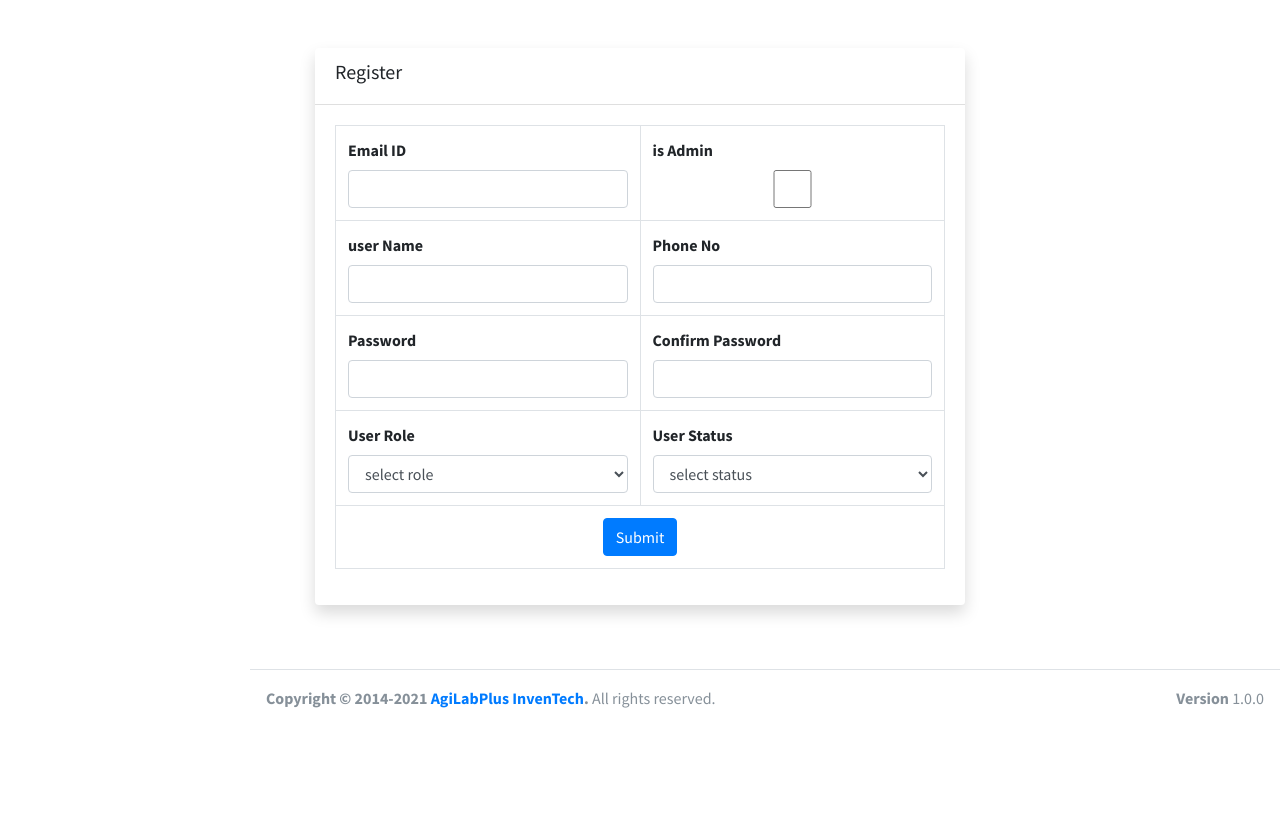
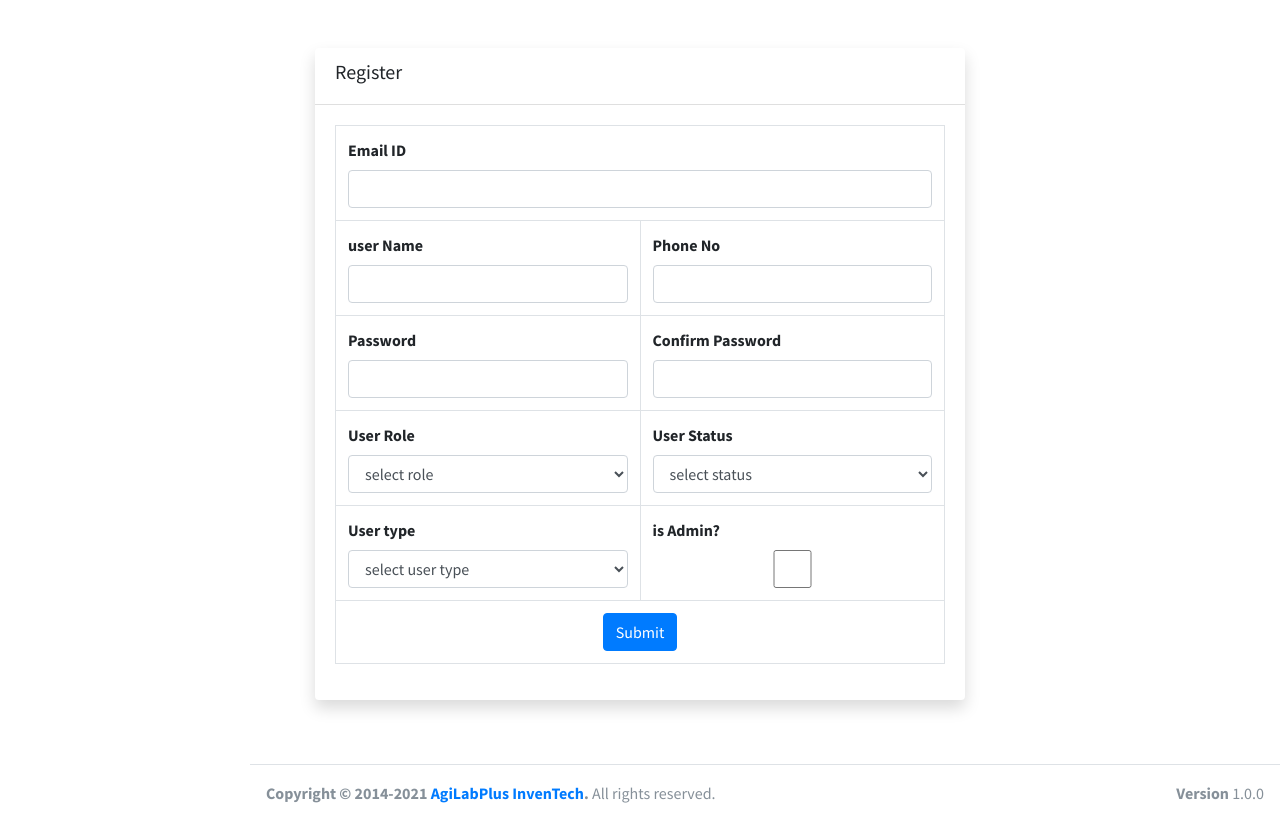
Before and after one commit to bhupesh-saptech/vrm, a CodeIgniter app: page /vrm/index.php/user/add in a window 1280 px wide. Before the commit the page ends 708 px from the top, so only its background shows below. Run offline with CodeIgniter, Linux system fonts and the light colour scheme; some libraries are stand-ins or nearby versions.

Commit message:
changes made

```diff
--- a/application/controllers/User.php
+++ b/application/controllers/User.php
@@ -27,12 +27,16 @@ class User extends CI_Controller {
         $this->form_validation->set_rules('role_id','User Role','required|trim');
         $this->form_validation->set_rules('mail_id','Email ID' ,'required|valid_email|is_unique[users.mail_id]');
         $this->form_validation->set_rules('pass_wd','Password' ,'required|trim');
-        $this->form_validation->set_rules('cpass_wd','Password' ,'required|trim|matches[pass_wd]');
+        $this->form_validation->set_rules('cpas_wd','Password' ,'required|trim|matches[pass_wd]');
         if($this->form_validation->run()) {
-            $data = array('user_nm'  => $this->input->post('user_nm'),
-                          'user_ph'   => $this->input->post('user_ph'),
-                          'mail_id'     => $this->input->post('mail_id') ,
-                          'pass_wd'    => $this->input->post('pass_wd') ) ;
+            $data = array('mail_id'  => $this->input->post('mail_id') ,
+                          'user_nm'  => $this->input->post('user_nm'),
+                          'user_ph'  => $this->input->post('user_ph'),
+                          'pass_wd'  => $this->input->post('pass_wd'),
+                          'role_id'  => $this->input->post('role_id') ,
+                          'user_st'  => $this->input->post('user_st') ,
+                          'user_ty'  => $this->input->post('user_ty') ,
+                          'user_ad'  => $this->input->post('user_ad') ) ;
             echo "<pre>";
             print_r($data);
         } else {
--- a/application/views/user/add.php
+++ b/application/views/user/add.php
@@ -10,15 +10,10 @@
                     <form method="post" action="<?php echo base_url('user/register')?>" autocomplete="off" >
                         <table class="table table-bordered">
                             <tr>
-                                <td>
+                                <td colspan="2">
                                     <label class="form-label">Email ID</label>
                                     <input class="form-control" type="email" name="mail_id" autocomplete="off" >
                                     <small><?php echo form_error('mail_id');?></small>
-                                </td>
-                                <td>
-                                    <label class="form-label" >is Admin</label>
-                                    <input class="form-control" type="checkbox" name="su_user" >
-                                    <small><?php echo form_error('su_user');?></small>
                                 </td>
                             </tr>
                             <tr>
@@ -41,8 +36,8 @@
                                 </td>
                                 <td>
                                     <label class="form-label" >Confirm Password</label>
-                                    <input class="form-control" type="password" name="cpass_wd" >
-                                    <small><?php echo form_error('cpass_wd');?></small>
+                                    <input class="form-control" type="password" name="cpas_wd" >
+                                    <small><?php echo form_error('cpas_wd');?></small>
                                 </td>
                             </tr>
                             <tr>
@@ -65,6 +60,22 @@
                                     <small><?php echo form_error('user_st');?></small>
                                 </td>
                             </tr>
+                            <tr>
+                                <td>
+                                    <label class="form-label" >User type</label>
+                                    <select class="form-control" name="user_ty">
+                                        <option value="">select user type</option>
+                                        <option value="1">User</option>
+                                        <option value="2">Manager</option>
+                                    </select>
+                                    <small><?php echo form_error('user_ty');?></small>
+                                </td>
+                                <td>
+                                    <label class="form-label" >is Admin?</label>
+                                    <input class="form-control" type="checkbox" name="user_ad" >
+                                    <small><?php echo form_error('user_ad');?></small>
+                                </td>
+                            </tr>
 
                             <tr>
                                 <td colspan="2" class="text-center">
```
